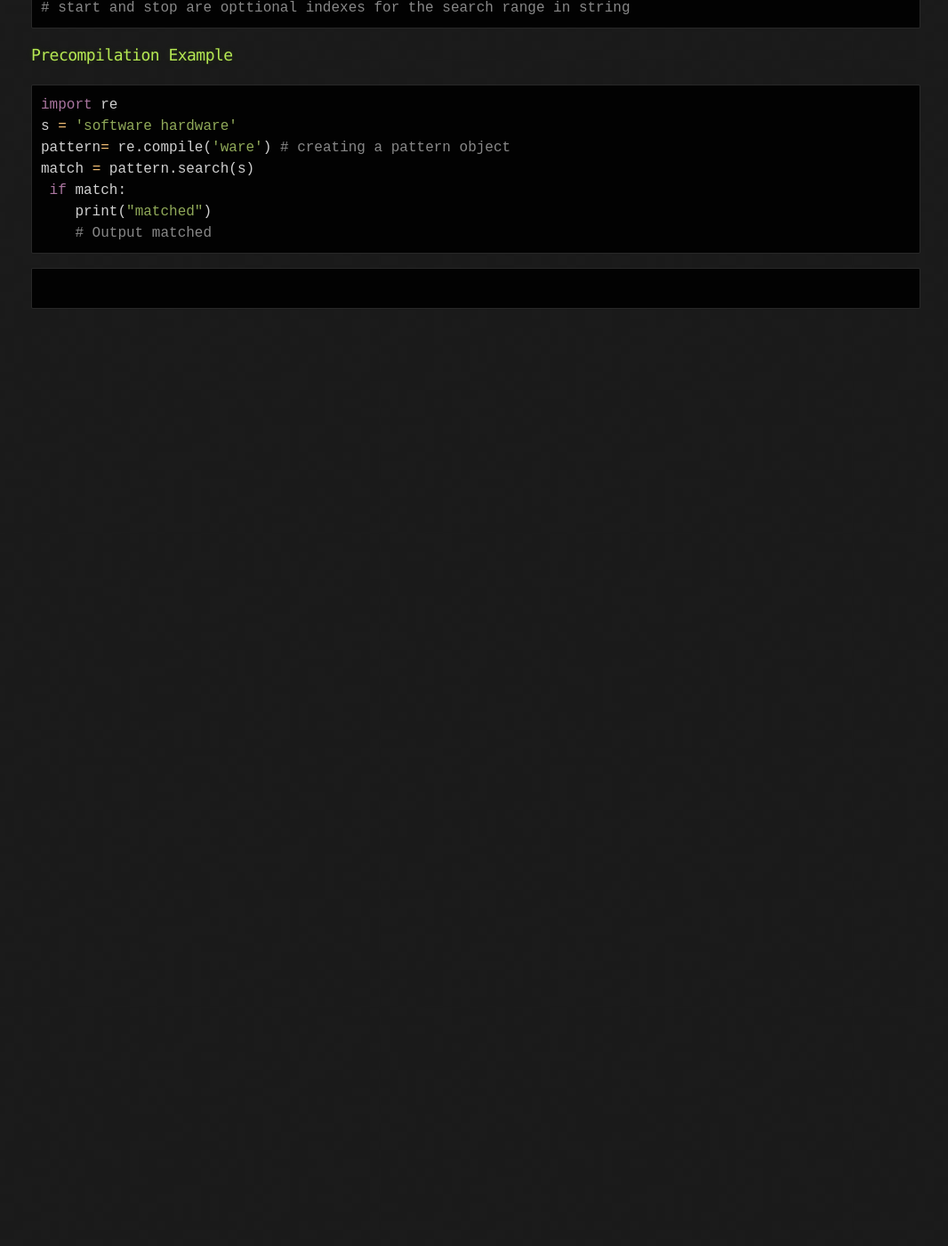
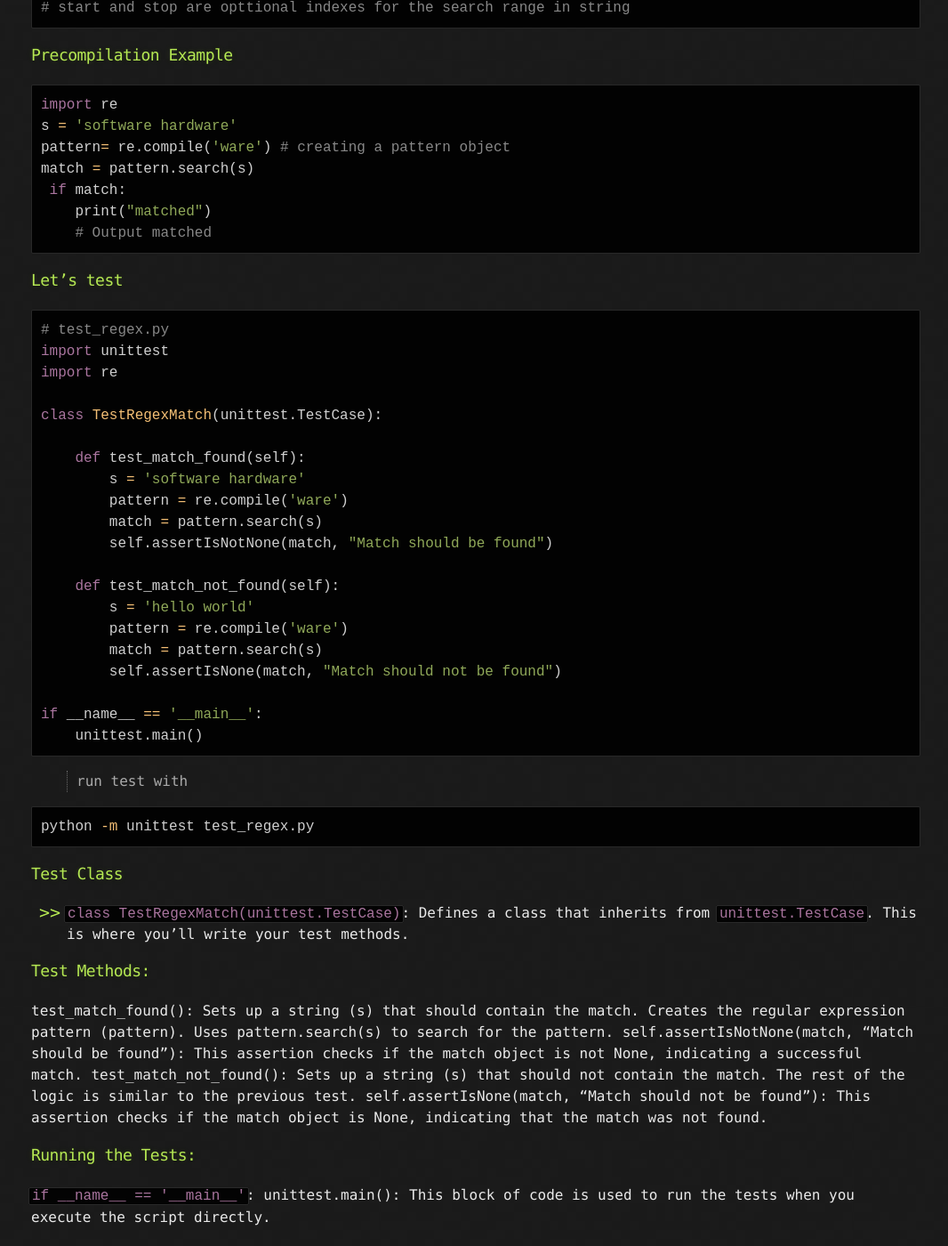
Before and after one commit to sciustechnologia/sciustechnologia.github.io, a Jekyll site: the page built from python/09_regularExpressions/0901.md, in a window 1280 px wide and 1400 px high, scrolled down 1529 px. Shown: the whole window at 89% size, without its empty margins (105-1171 px from the left). Built offline with Jekyll 4.4.1, drawn with Linux system fonts in a browser that asks for light colours; before the commit the page ends 1896 px from its top, so only the background shows below that.

Commit message:
Update 0901.md

````diff
--- a/python/09_regularExpressions/0901.md
+++ b/python/09_regularExpressions/0901.md
@@ -78,8 +78,50 @@ match = pattern.search(s)
     # Output matched
 ```
 
-
+### Let's test
 
 ```python
+# test_regex.py
+import unittest
+import re
 
+class TestRegexMatch(unittest.TestCase):
+
+    def test_match_found(self):
+        s = 'software hardware'
+        pattern = re.compile('ware')
+        match = pattern.search(s)
+        self.assertIsNotNone(match, "Match should be found")
+
+    def test_match_not_found(self):
+        s = 'hello world'
+        pattern = re.compile('ware')
+        match = pattern.search(s)
+        self.assertIsNone(match, "Match should not be found")
+
+if __name__ == '__main__':
+    unittest.main()
 ```
+
+> run test with
+
+```sh
+python -m unittest test_regex.py
+```
+
+### Test Class
+* `class TestRegexMatch(unittest.TestCase)`: Defines a class that inherits from `unittest.TestCase`. This is where you'll write your test methods.
+
+### Test Methods:
+test_match_found():
+Sets up a string (s) that should contain the match.
+Creates the regular expression pattern (pattern).
+Uses pattern.search(s) to search for the pattern.
+self.assertIsNotNone(match, "Match should be found"): This assertion checks if the match object is not None, indicating a successful match.
+test_match_not_found():
+Sets up a string (s) that should not contain the match.
+The rest of the logic is similar to the previous test.
+self.assertIsNone(match, "Match should not be found"): This assertion checks if the match object is None, indicating that the match was not found.
+
+### Running the Tests:
+`if __name__ == '__main__'`: unittest.main(): This block of code is used to run the tests when you execute the script directly.
````
